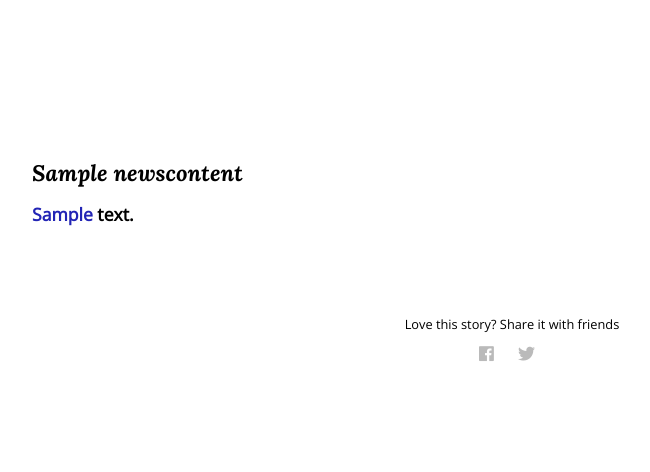
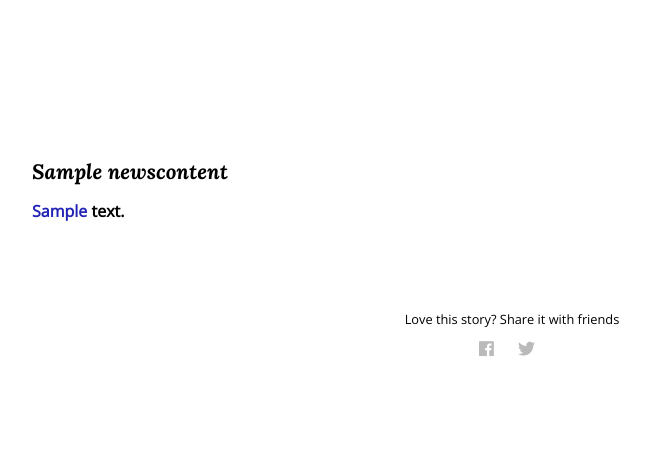
Before and after one commit to dhirendra14dev/newswebsite, a Django app: page /newscontent/1 in a window 1280 px wide. Shown: the part 150-622 px from the top of the page, without its empty margins (128-778 px from the left). Run offline with Django 3.2, Linux system fonts and the light colour scheme; tables that the repository leaves empty hold one stand-in row (values such as "Sample post"); some libraries are stand-ins or nearby versions.

Commit message:
font changes

```diff
--- a/newsletter/static/css/style.css
+++ b/newsletter/static/css/style.css
@@ -368,14 +368,14 @@ Margin: 10rem 10rem 5rem 10rem;
 }
 .storytitle{
 
-font-size: 1.4rem;
+font-size: 1.3rem;
 font-family: 'Lora', serif;
 font-weight: 700;
 padding:0px 0px 10px 0px;
 line-height: 1.2;
 }
 .storycontent{
-font-size: 1.1rem;
+font-size: 1rem;
 font-weight: 600;
 }
 .storycontent a{
@@ -659,7 +659,7 @@ border-bottom:0.8px solid rgb(235, 233, 233);
 }
     /* story template */
 .smicons{
-    margin-bottom: 150px;
+    margin-bottom: 100px;
 
 
 /*   background: #f7c08a; */
--- a/static/css/style.css
+++ b/static/css/style.css
@@ -368,14 +368,14 @@ Margin: 10rem 10rem 5rem 10rem;
 }
 .storytitle{
 
-font-size: 1.4rem;
+font-size: 1.3rem;
 font-family: 'Lora', serif;
 font-weight: 700;
 padding:0px 0px 10px 0px;
 line-height: 1.2;
 }
 .storycontent{
-font-size: 1.1rem;
+font-size: 1rem;
 font-weight: 600;
 }
 .storycontent a{
@@ -659,7 +659,7 @@ border-bottom:0.8px solid rgb(235, 233, 233);
 }
     /* story template */
 .smicons{
-    margin-bottom: 150px;
+    margin-bottom: 100px;
 
 
 /*   background: #f7c08a; */
```
Also changed, not shown: 2 other files.
